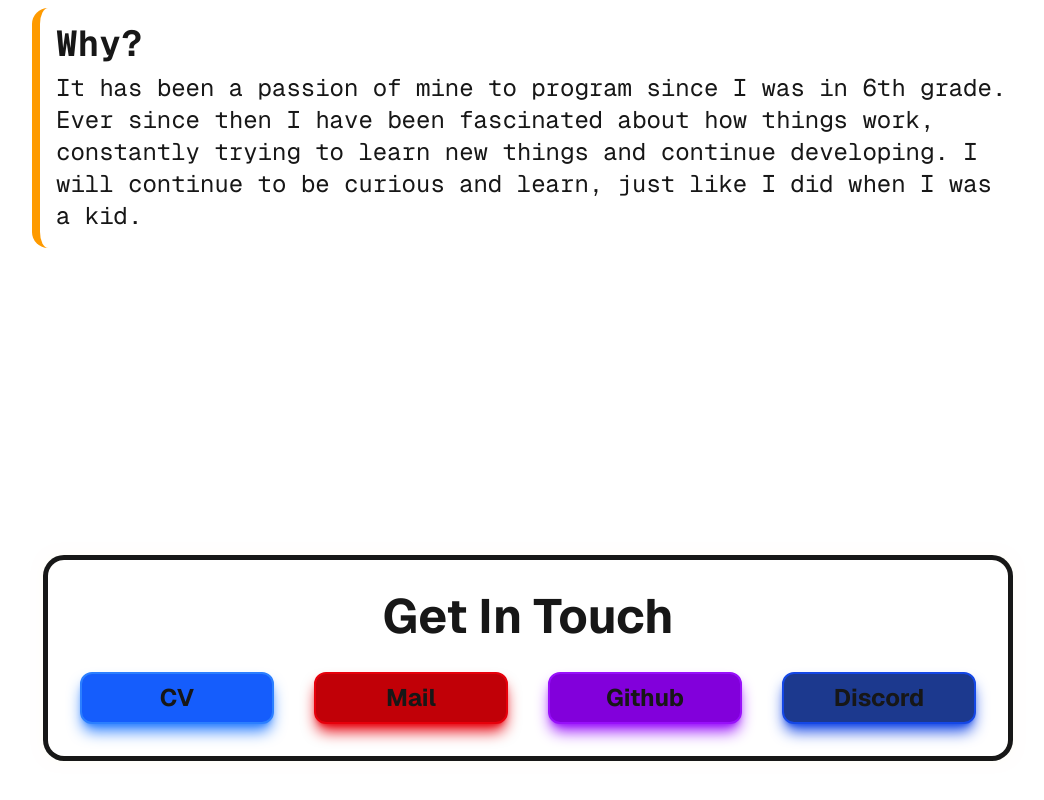
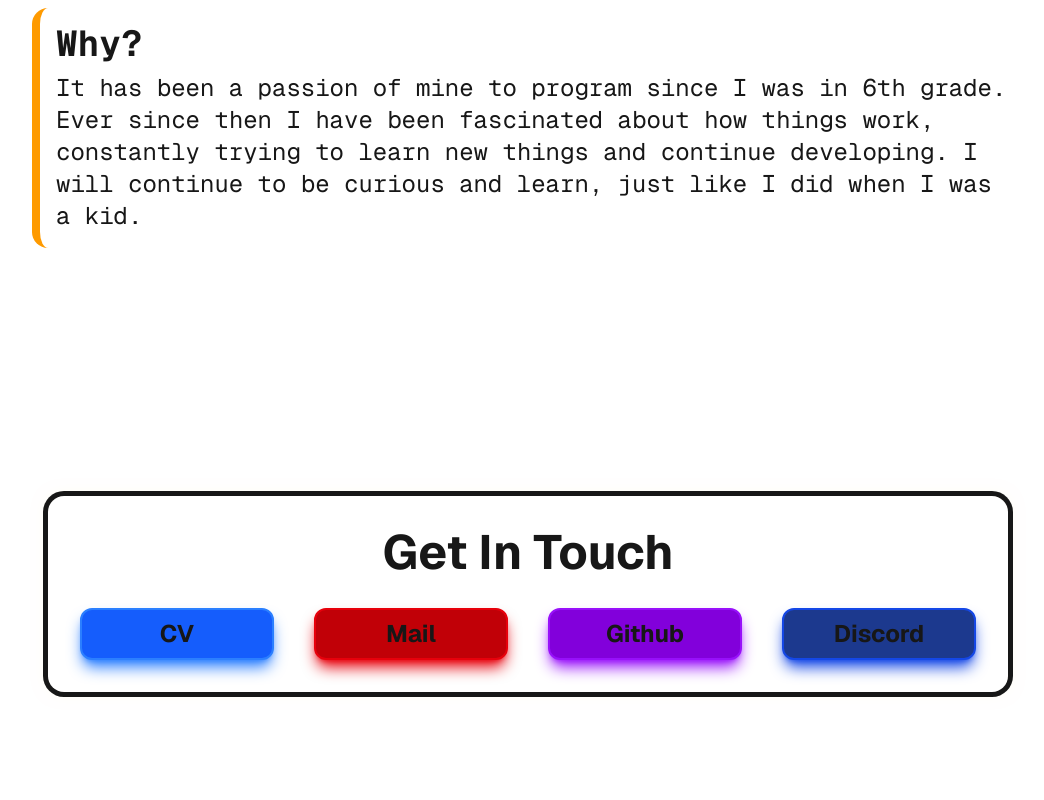
Before and after one commit to stenkaal/PersonalSite, a Next.js app in the folder personal-website/: page / in a window 1280 px wide. Shown: the part 1472-2272 px from the top of the page, without its empty margins (112-1156 px from the left). After the commit the page ends 2244 px from the top, so only its background shows below. Built offline with nearby package versions, Linux system fonts and the light colour scheme.

Commit message:
simple changes

```diff
--- a/personal-website/src/app/page.tsx
+++ b/personal-website/src/app/page.tsx
@@ -17,7 +17,7 @@ export default function Home() {
         {/*NAVBAR*/}
 
         {/*HEADER */}
-            <div className="absolute w-full right-0 top-0 bottom-0 lg:w-2/3 z-0 overflow-hidden">
+            <div className="absolute md:w-full right-0 top-0 bottom-0 lg:w-2/3 z-0 overflow-hidden">
               <Image
                 src="/20250414_101519.jpg"
                 alt="En bild på mig"
@@ -124,7 +124,7 @@ export default function Home() {
       PROJECTS SECTION END*/}
 
       {/*CONTACT SECTION*/}
-      <footer id="contact" className="p-8 lg:w-3/4 2xl:w-1/3 shadow-[0_0_15px] rounded-2xl ring-5 shadow-amber-50 m-20 mx-auto row-start-4">
+      <footer id="contact" className="p-8 lg:w-3/4 2xl:w-1/3 shadow-[0_0_15px] rounded-2xl ring-5 shadow-amber-50 m-20 mx-auto row-start-3">
         <h2 className="font-bold font-sans text-2xl sm:text-3xl md:text-4xl lg:text-5xl text-center mb-8">
           Get In Touch
         </h2>
```
